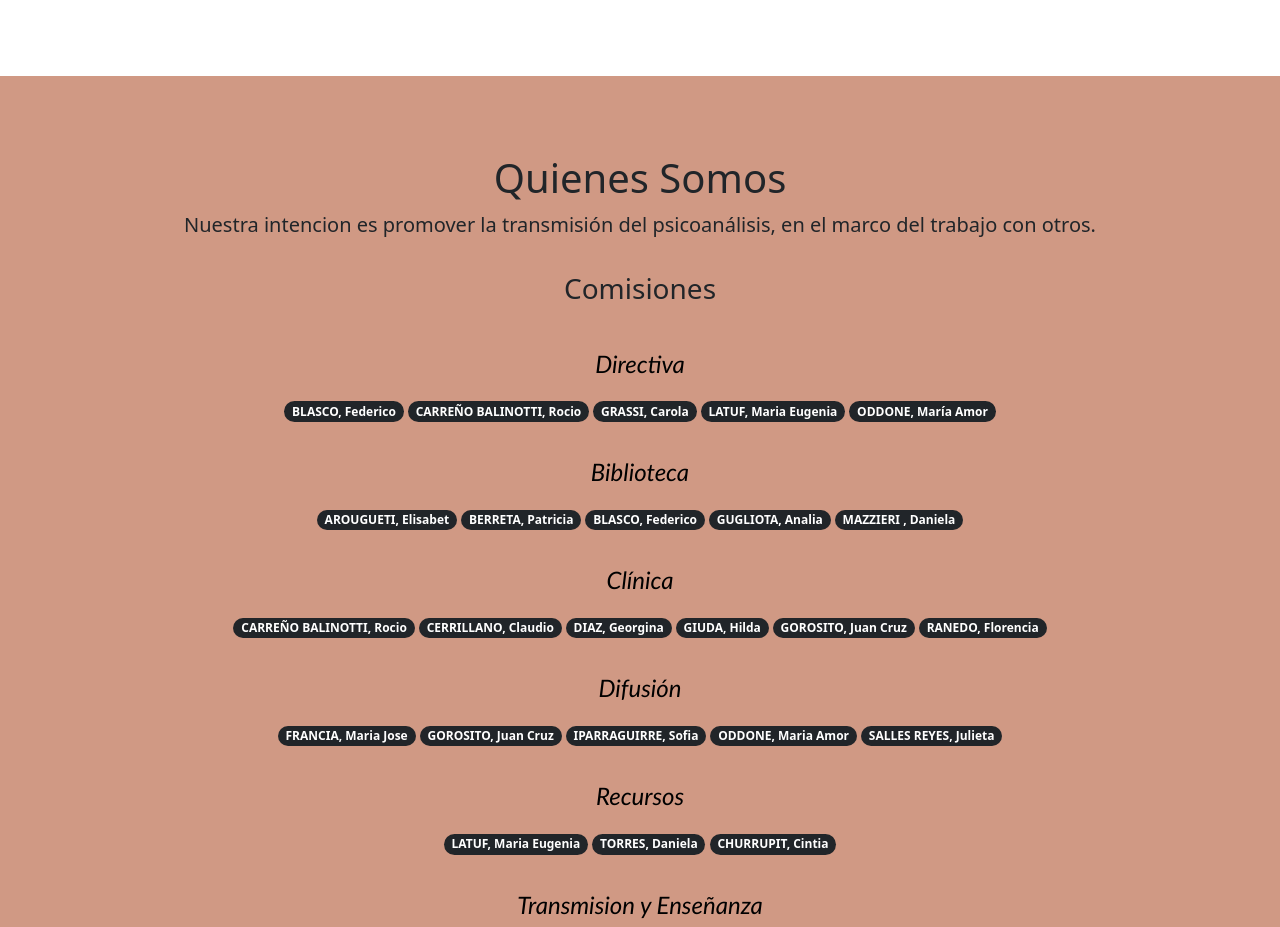
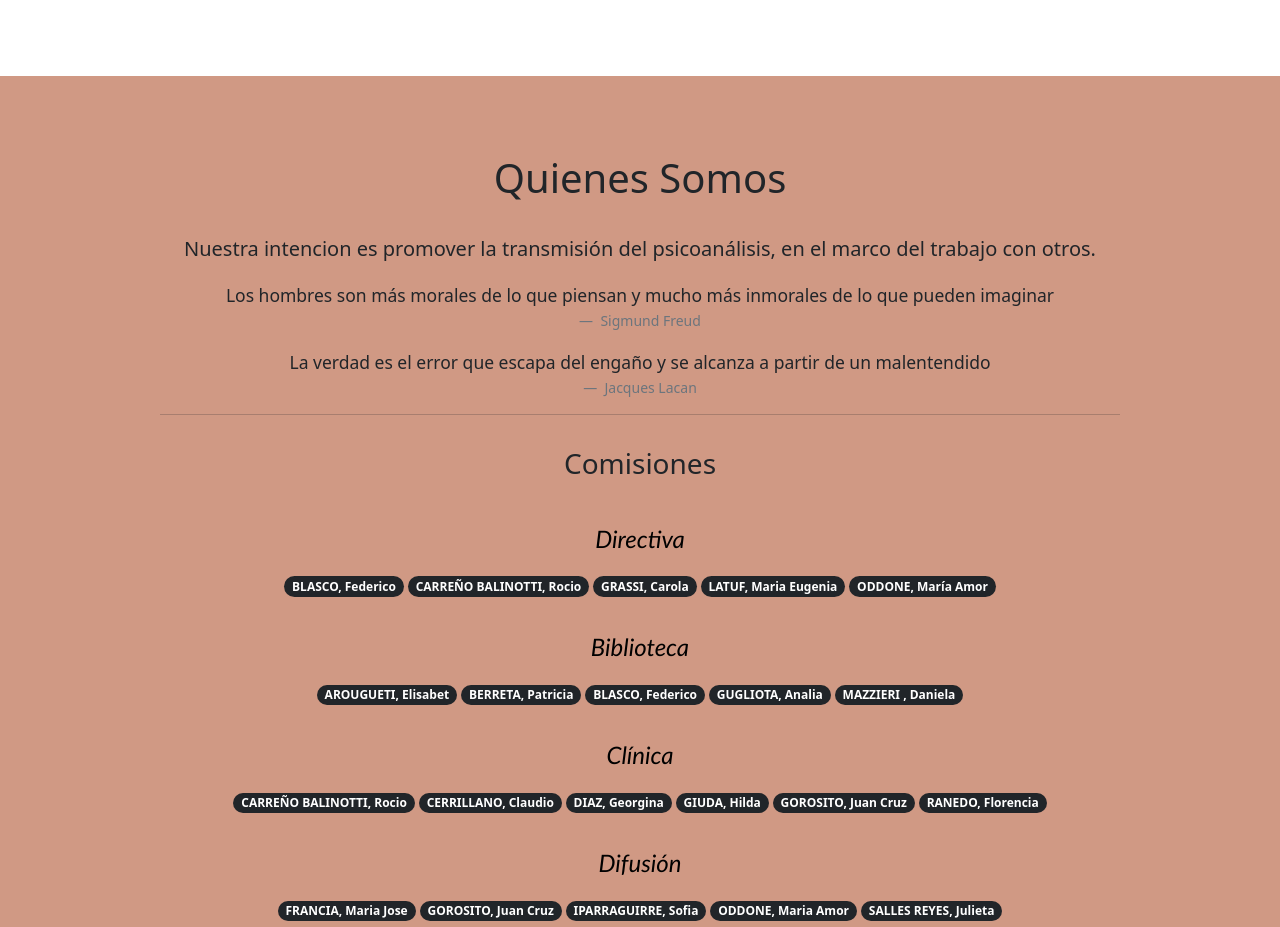
Before and after one commit to luciamazzeo/cap, a plain HTML site: page index.html in a window 1280 px wide. Shown: the part 860-1787 px from the top of the page. Drawn offline with nearby package versions, Linux system fonts and the light colour scheme.

Commit message:
AboutUs cosas nuevas

```diff
--- a/index.html
+++ b/index.html
@@ -102,11 +102,38 @@
 
   <div id="sep1" class="parallax parallax1"></div>
   <section class="comisiones pb-3" id="aboutUs">
-    <h1 class="pt-4 text-center">Quienes Somos</h1>
+    <h1 class="py-4 text-center">Quienes Somos</h1>
     <blockquote class="blockquote text-center mx-3">
-      <p class="lead">Nuestra intencion es promover la transmisión del psicoanálisis, en el marco del trabajo con
+      <p class="">Nuestra intencion es promover la transmisión del psicoanálisis, en el marco del trabajo con
         otros.</p>
     </blockquote>
+    <figure class="text-center mx-3" data-aos="fade-zoom-in" data-aos-easing="ease-in-back" data-aos-delay="100"
+      data-aos-offset="0">
+      <small>
+        <blockquote class="blockquote">
+          <p class="lead"><small>Los hombres son más morales de lo que piensan y mucho más inmorales de lo que pueden
+              imaginar
+            </small></p>
+        </blockquote>
+      </small>
+      <figcaption class="blockquote-footer">
+        Sigmund Freud
+      </figcaption>
+    </figure>
+    <figure class="text-center mx-3" data-aos="fade-zoom-out" data-aos-easing="ease-in-back" data-aos-delay="1000"
+      data-aos-offset="0">
+      <blockquote class="blockquote">
+        <p class="lead"><small>La verdad es el error que escapa del engaño y se alcanza a partir de un
+            malentendido</small></p>
+      </blockquote>
+      <figcaption class="blockquote-footer">
+        Jacques Lacan
+      </figcaption>
+    </figure>
+    <div class="w-75 m-auto" data-aos="fade-zoom-out" data-aos-easing="ease-in-back" data-aos-delay="2000"
+      data-aos-offset="0">
+      <hr>
+    </div>
     <h3 class="py-3 text-center">Comisiones</h3>
 
     <div class="miembros">
```
